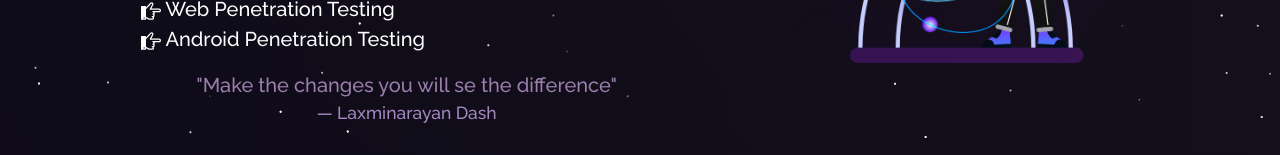
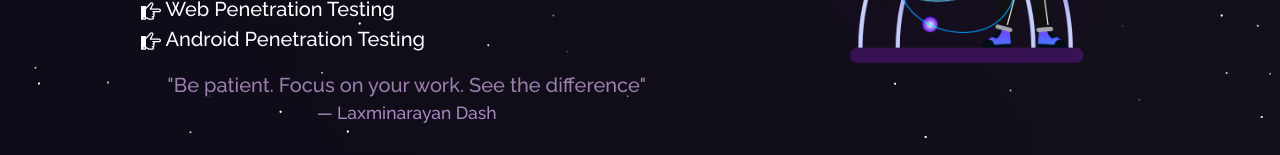
Before and after one commit to laxminarayandash640/Portfolio, a React (Create React App) app: page /about in a window 1280 px wide. Shown: the part 506-661 px from the top of the page. Built offline with nearby package versions, Linux system fonts and the light colour scheme.

Commit message:
Update AboutCard.js

```diff
--- a/src/components/About/AboutCard.js
+++ b/src/components/About/AboutCard.js
@@ -31,7 +31,7 @@ function AboutCard() {
           </ul>
 
           <p style={{ color: "rgb(155 126 172)" }}>
-            "Make the changes you will se the difference"{" "}
+            "Be patient. Focus on your work. See the difference"{" "}
           </p>
           <footer className="blockquote-footer">Laxminarayan Dash</footer>
         </blockquote>
```
